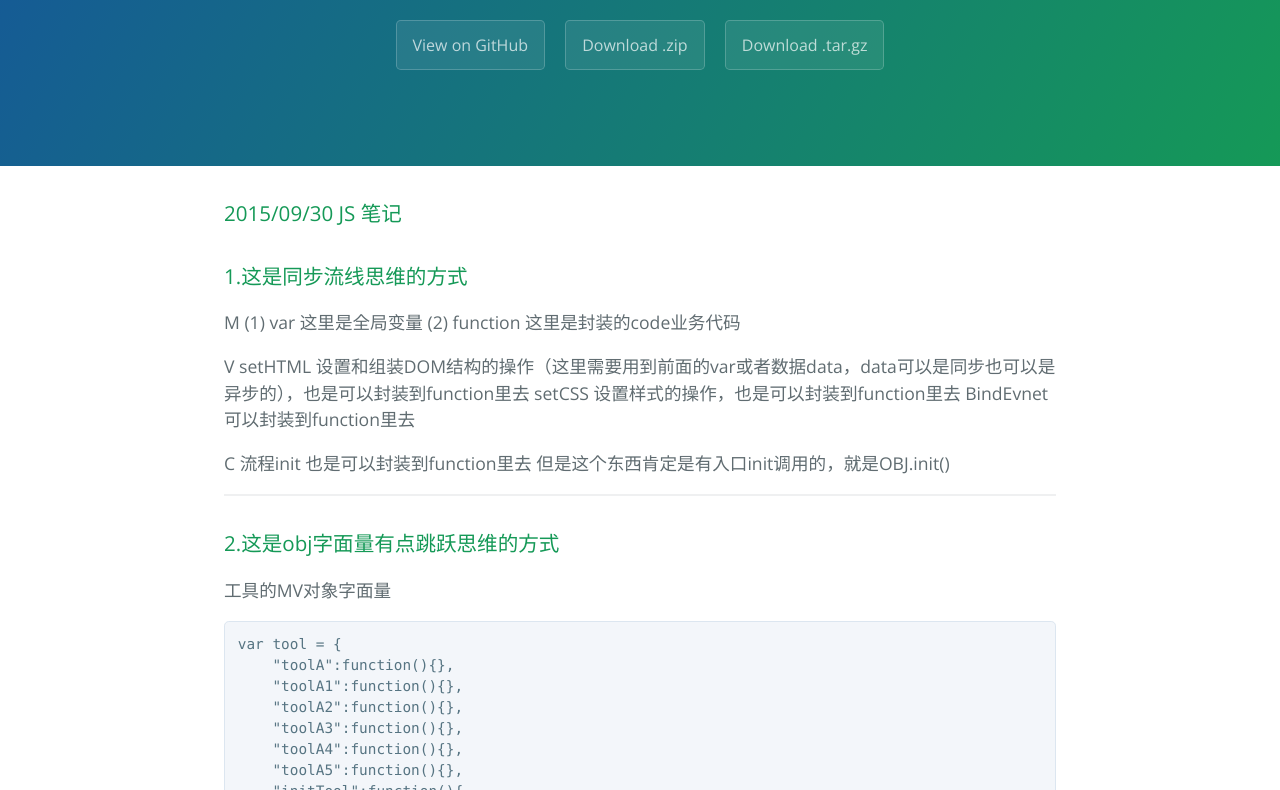
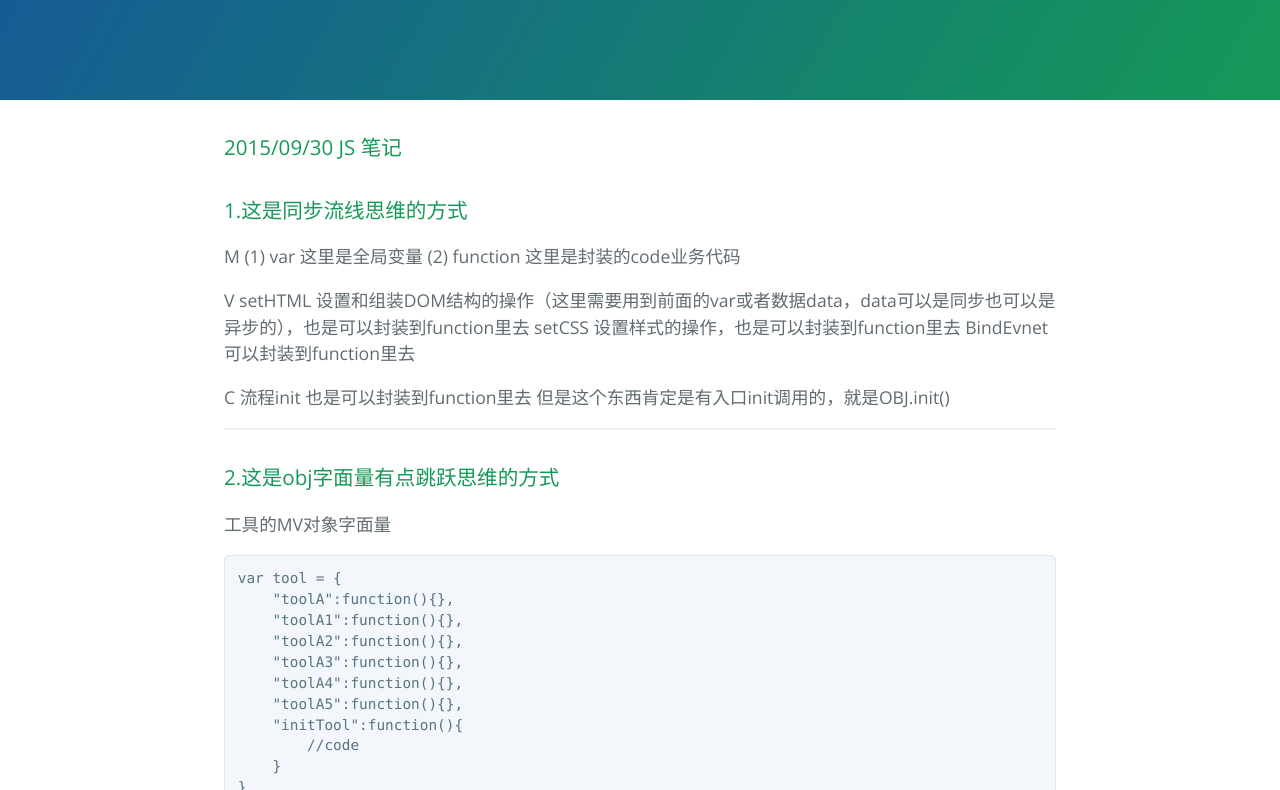
Before and after one commit to wwb568109135/blog, a plain HTML site: page index.html in a window 1280 px wide. Shown: the part 170-960 px from the top of the page. Drawn offline with nearby package versions, Linux system fonts and the light colour scheme.

Commit message:
去掉头部的东西
去掉头部的东西

```diff
--- a/index.html
+++ b/index.html
@@ -13,9 +13,6 @@
     <section class="page-header">
       <h1 class="project-name">Blog</h1>
       <h2 class="project-tagline"></h2>
-      <a href="https://github.com/wwb568109135/blog" class="btn">View on GitHub</a>
-      <a href="https://github.com/wwb568109135/blog/zipball/master" class="btn">Download .zip</a>
-      <a href="https://github.com/wwb568109135/blog/tarball/master" class="btn">Download .tar.gz</a>
     </section>
 
     <section class="main-content">
```
